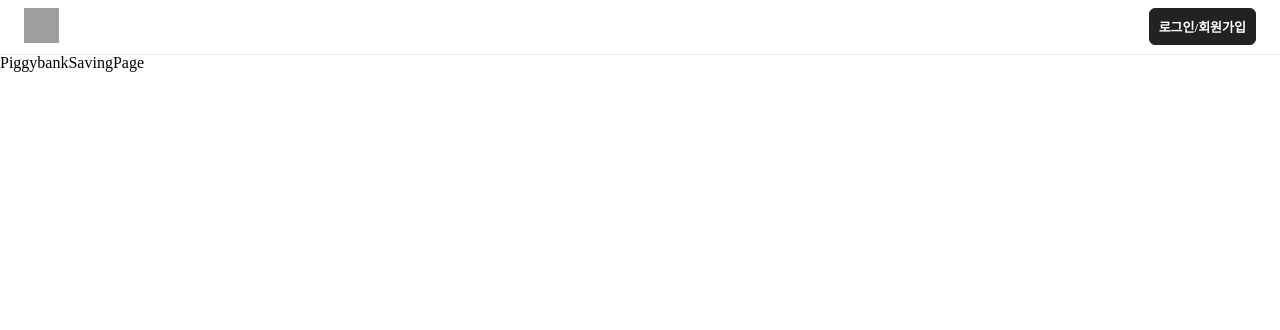
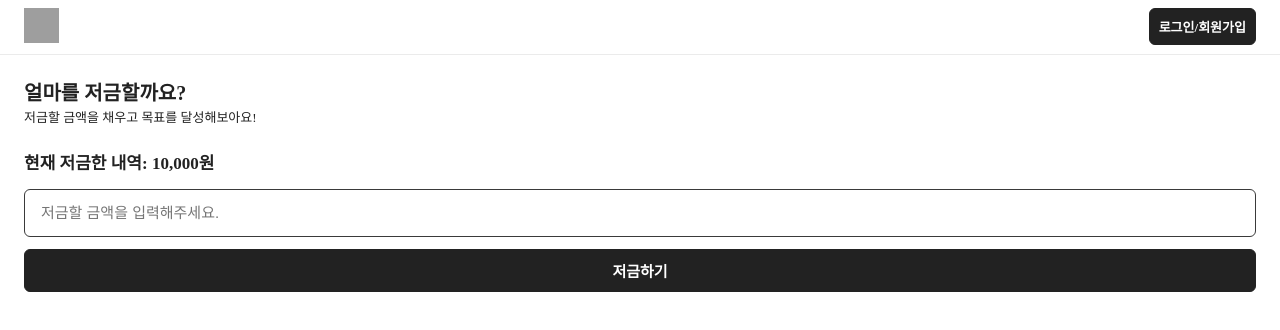
Before and after one commit to taeyun01/next13_project, a Next.js app: page /account/piggybank/piggybanksaving/1 in a window 1280 px wide. Shown: the top 330 px of the page. Built offline with nearby package versions, Linux system fonts and the light colour scheme; no server answers; grey boxes are pictures that could not be loaded.

Commit message:
feat: 저금하기 - 저금하기 마크업

```diff
--- a/src/pages/account/piggybank/piggybanksaving/[id].tsx
+++ b/src/pages/account/piggybank/piggybanksaving/[id].tsx
@@ -1,10 +1,35 @@
+import Button from '@/components/shared/Button'
+import Flex from '@/components/shared/Flex'
+import Input from '@/components/shared/Input'
+import Text from '@/components/shared/Text'
+import Top from '@/components/shared/Top'
+
 const PiggybankSavingPage = () => {
   // TODO: 저금하기
   // 현재 저금한 내역
   // 저금할 금액 인풋
-  // 저금하기 버튼 누를 시 현재 저금액에 + 하기
-  // DB 업데이트
-  return <div>PiggybankSavingPage</div>
+  // 저금하기 버튼 누를 시 "정말 이 금액을 저금할까요??" 경고창 띄우기
+  // DB 업데이트 현재 저금액에 + 하기
+  // "저금 완료" 띄우기
+  //
+  return (
+    <div>
+      <Top
+        title="얼마를 저금할까요?"
+        subtitle="저금할 금액을 채우고 목표를 달성해보아요!"
+      />
+
+      <Flex direction="column" gap={12} style={{ padding: '0 24px' }}>
+        <Text bold typography="t5">
+          현재 저금한 내역: 10,000원
+        </Text>
+        <Input placeholder="저금할 금액을 입력해주세요." type="number" />
+        <Button color="basic" size="medium">
+          저금하기
+        </Button>
+      </Flex>
+    </div>
+  )
 }
 
 export default PiggybankSavingPage
```
